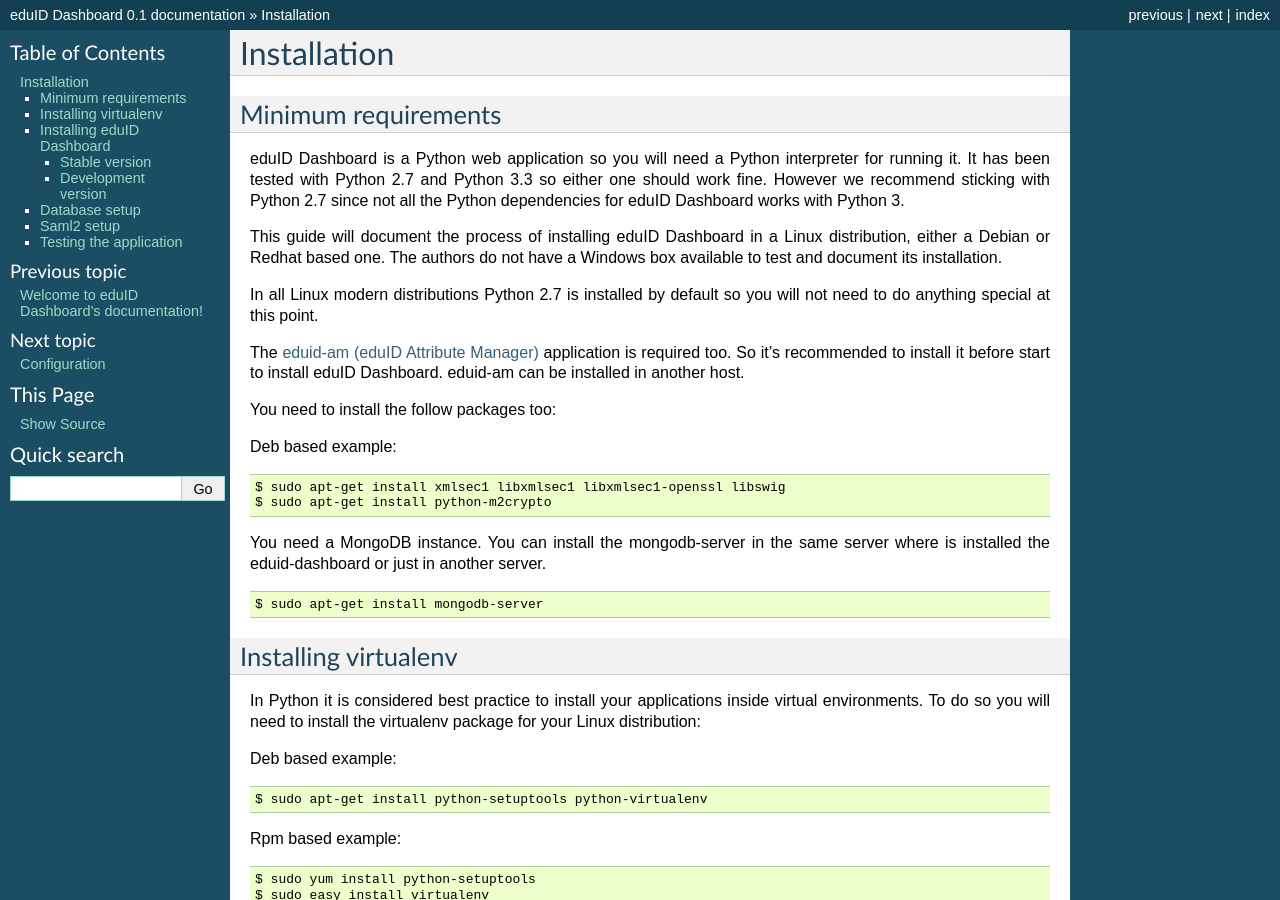
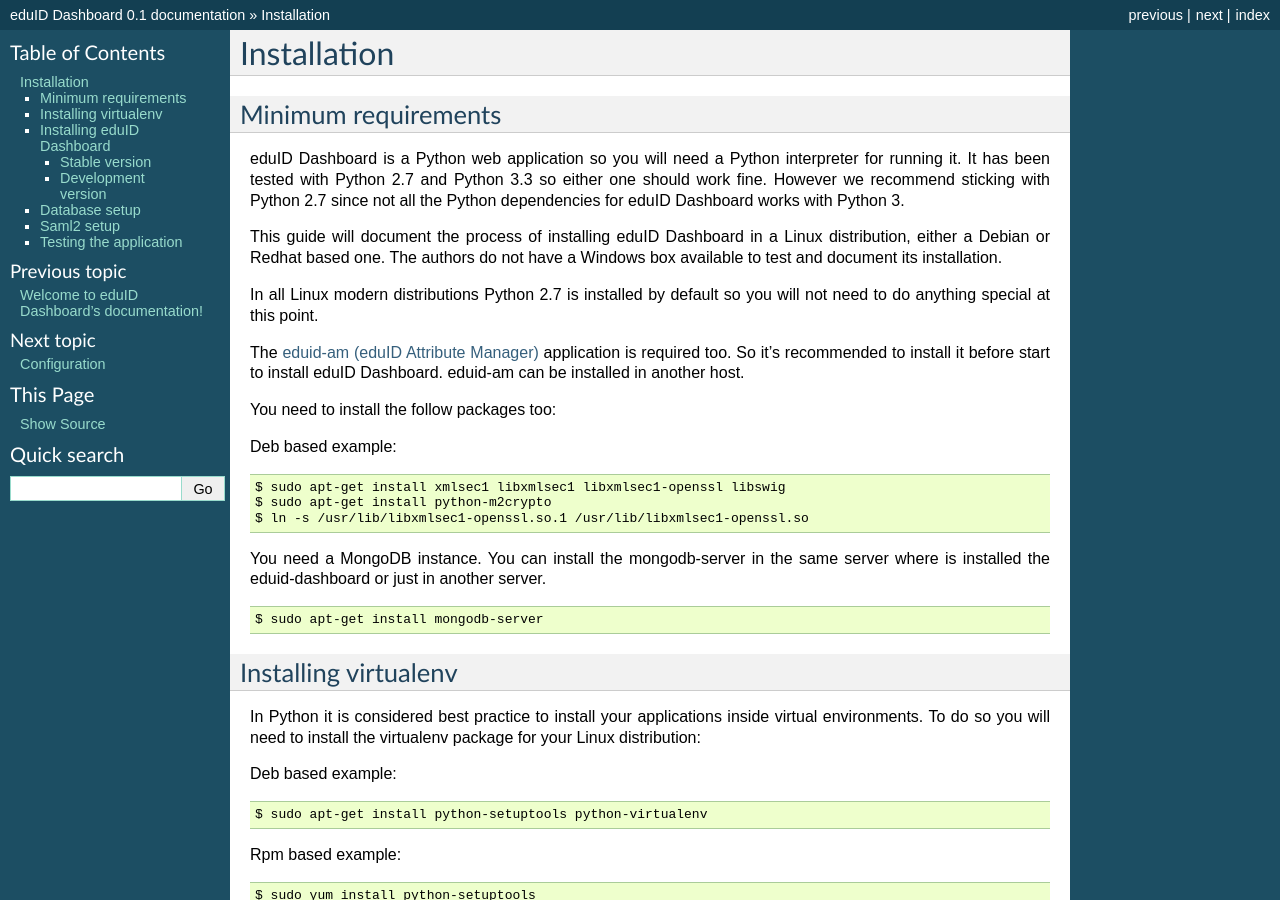
Before and after one commit to SUNET/eduid-dashboard, a Sphinx documentation site: the page built from docs/installation.rst, in a window 1280 px wide and 900 px high. Built offline with Sphinx 7.4.7, drawn with Linux system fonts in a browser that asks for light colours.

Commit message:
Included xmlsec link

```diff
--- a/docs/installation.rst
+++ b/docs/installation.rst
@@ -29,7 +29,7 @@ Deb based example:
 
     $ sudo apt-get install xmlsec1 libxmlsec1 libxmlsec1-openssl libswig
     $ sudo apt-get install python-m2crypto
-
+    $ ln -s /usr/lib/libxmlsec1-openssl.so.1 /usr/lib/libxmlsec1-openssl.so
 
 You need a MongoDB instance. You can install the mongodb-server in the same
 server where is installed the eduid-dashboard or just in another server.
```
